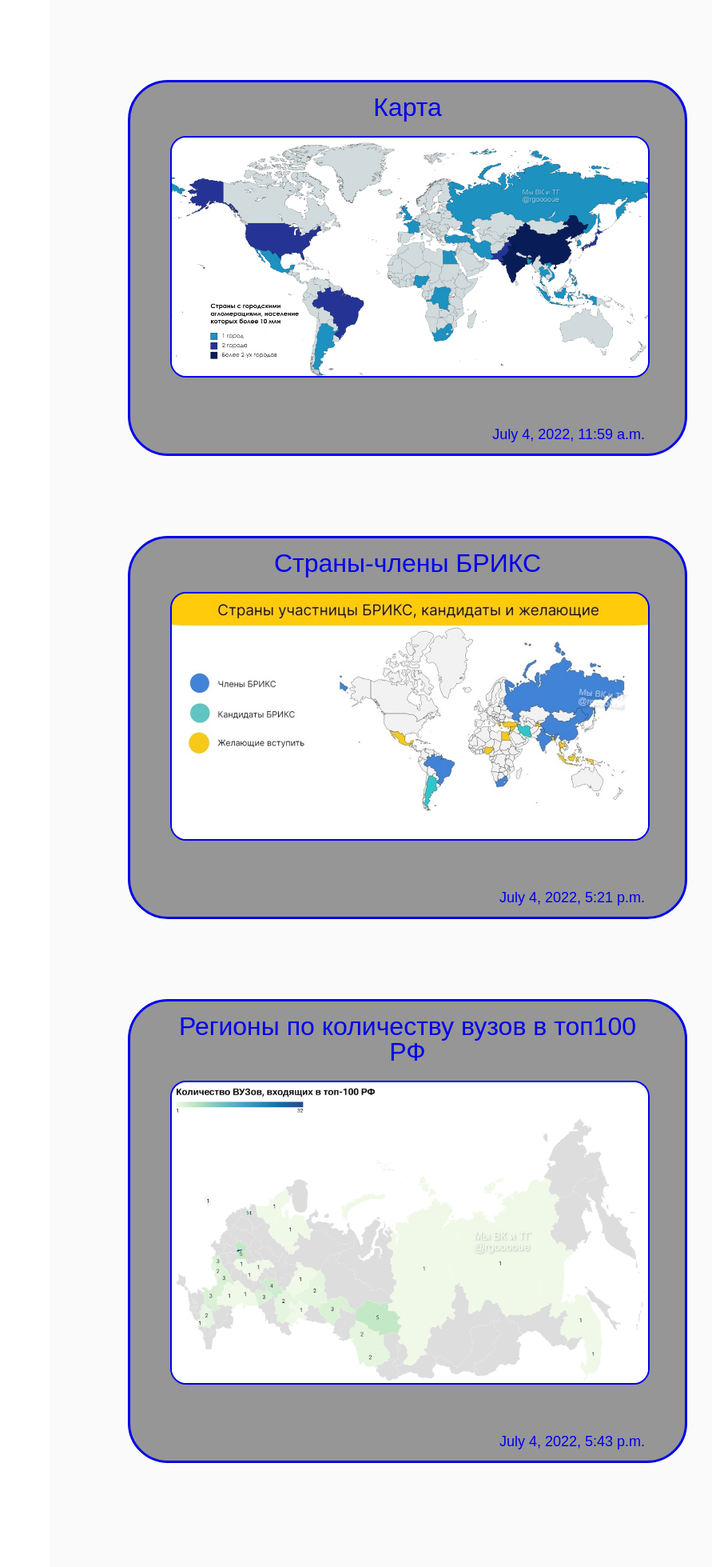
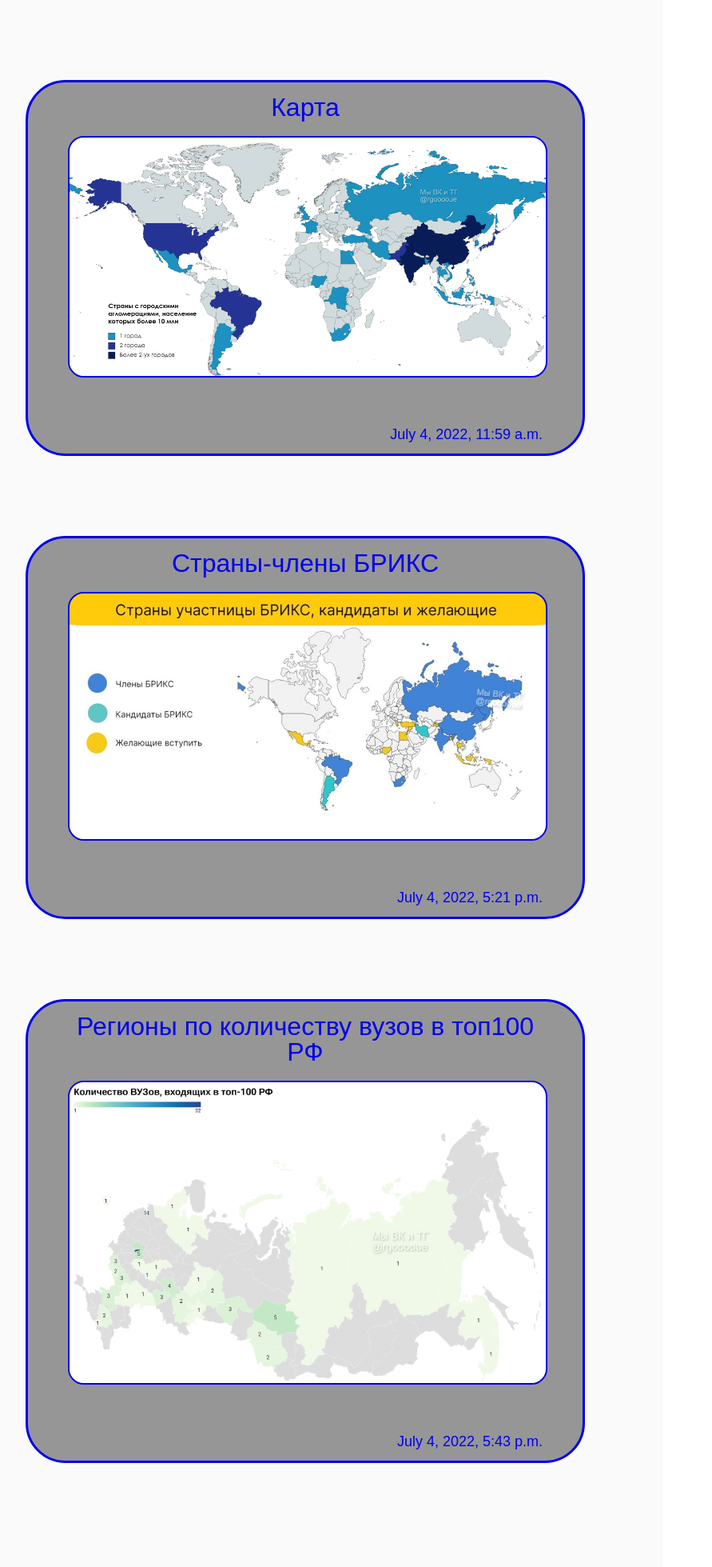
Before and after one commit to KirrBergOOO/geomappy, a Django app: page /news/ in a window 1280 px wide. Shown: the part 133-2092 px from the top of the page at 80% size, without its empty margins (258-1149 px from the left). Run offline with Django 3.2, Linux system fonts and the light colour scheme; data comes from the database, SQL or seed files in the repository.

Commit message:
not important

```diff
--- a/main/static/main/css/main.css
+++ b/main/static/main/css/main.css
@@ -72,7 +72,8 @@ nav{
 main{
   background-color: rgb(250,250,250);
   align-content: center;
-  margin-left: 25%;
+  margin-left: auto;
+  margin-right: auto;
   padding-top: 100px;
   padding-bottom: 30px;
   width: 70%;
```
